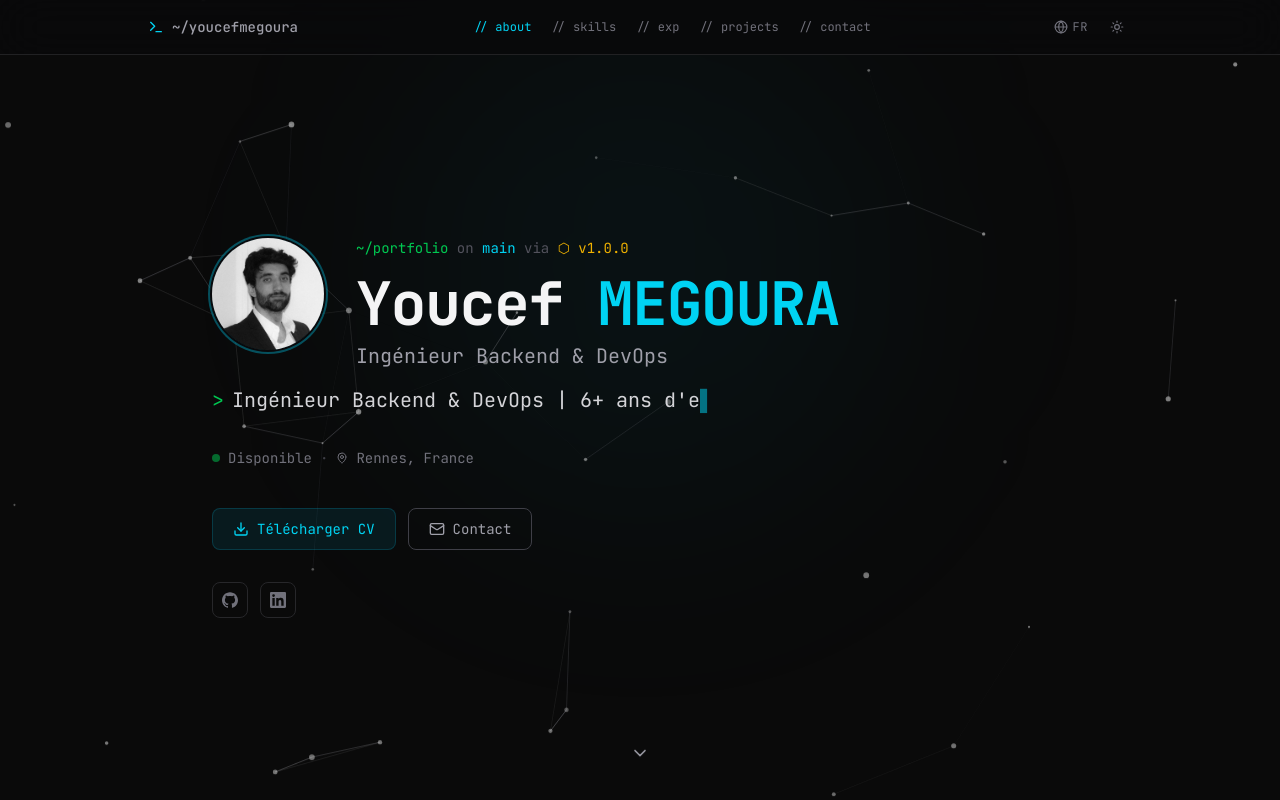
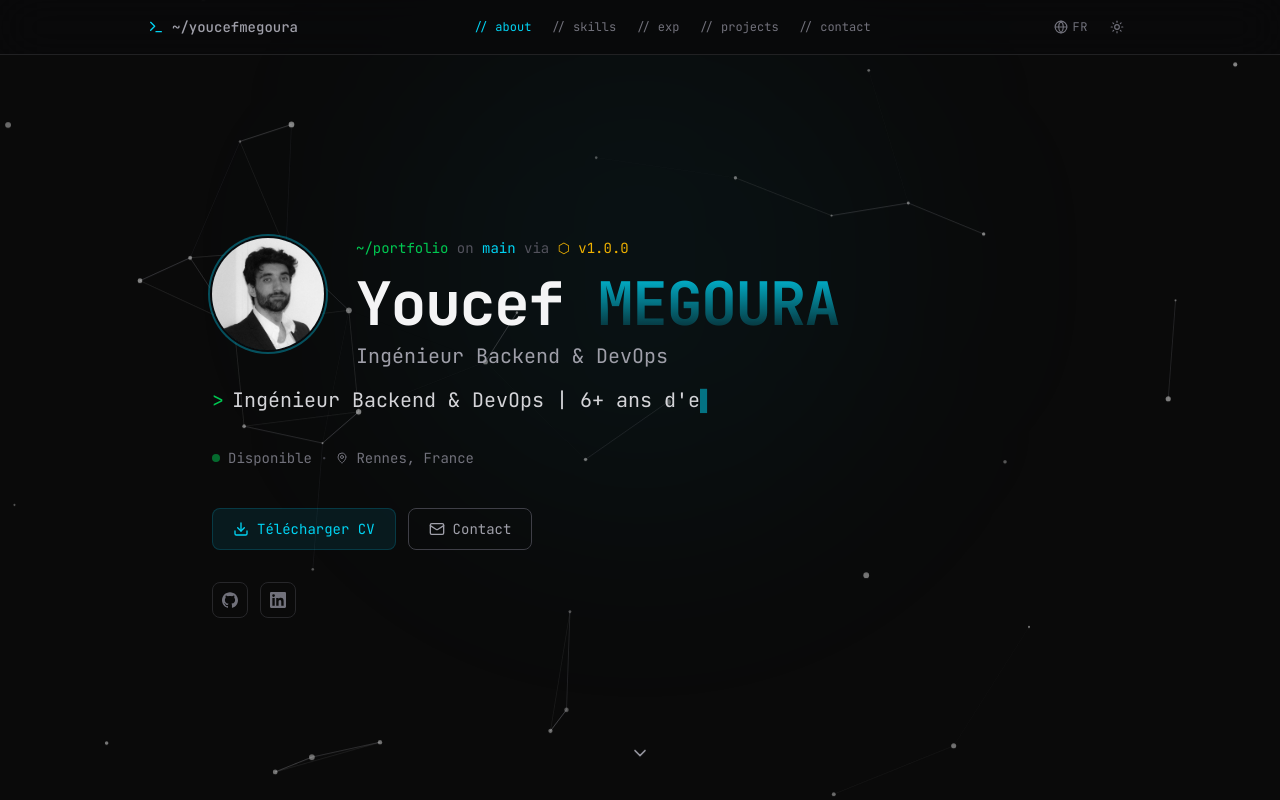
Before and after one commit to youcefmegoura/youcefmegoura.online, a Next.js app: page / in a window 1280 px wide. Shown: the top 800 px of the page. Built offline with nearby package versions, Linux system fonts and the light colour scheme.

Commit message:
refactor: simplify not-found button group and enhance Hero text styling

```diff
--- a/src/app/not-found.tsx
+++ b/src/app/not-found.tsx
@@ -40,10 +40,7 @@
           <Home className="h-4 w-4" />
           {t(errorStrings.backHome)}
         </Link>
-        <button onClick={() => window.history.back()} className={btnSecondary}>
-          <ArrowLeft className="h-4 w-4" />
-          {t(errorStrings.goBack)}
-        </button>
+
       </div>
     </ErrorPageShell>
   );
--- a/src/components/v3/Hero.tsx
+++ b/src/components/v3/Hero.tsx
@@ -97,7 +97,7 @@
 
             <h1 className="mt-4 text-4xl font-bold tracking-tight sm:text-5xl lg:text-6xl">
               <span className="text-zinc-900 dark:text-zinc-100">{profile.name.split(' ')[0]}</span>{' '}
-              <span className="text-cyan-400">
+              <span className="bg-gradient-to-b from-cyan-400 to-transparent bg-clip-text text-transparent">
                 {profile.name.split(' ').slice(1).join(' ')}
               </span>
             </h1>
```
